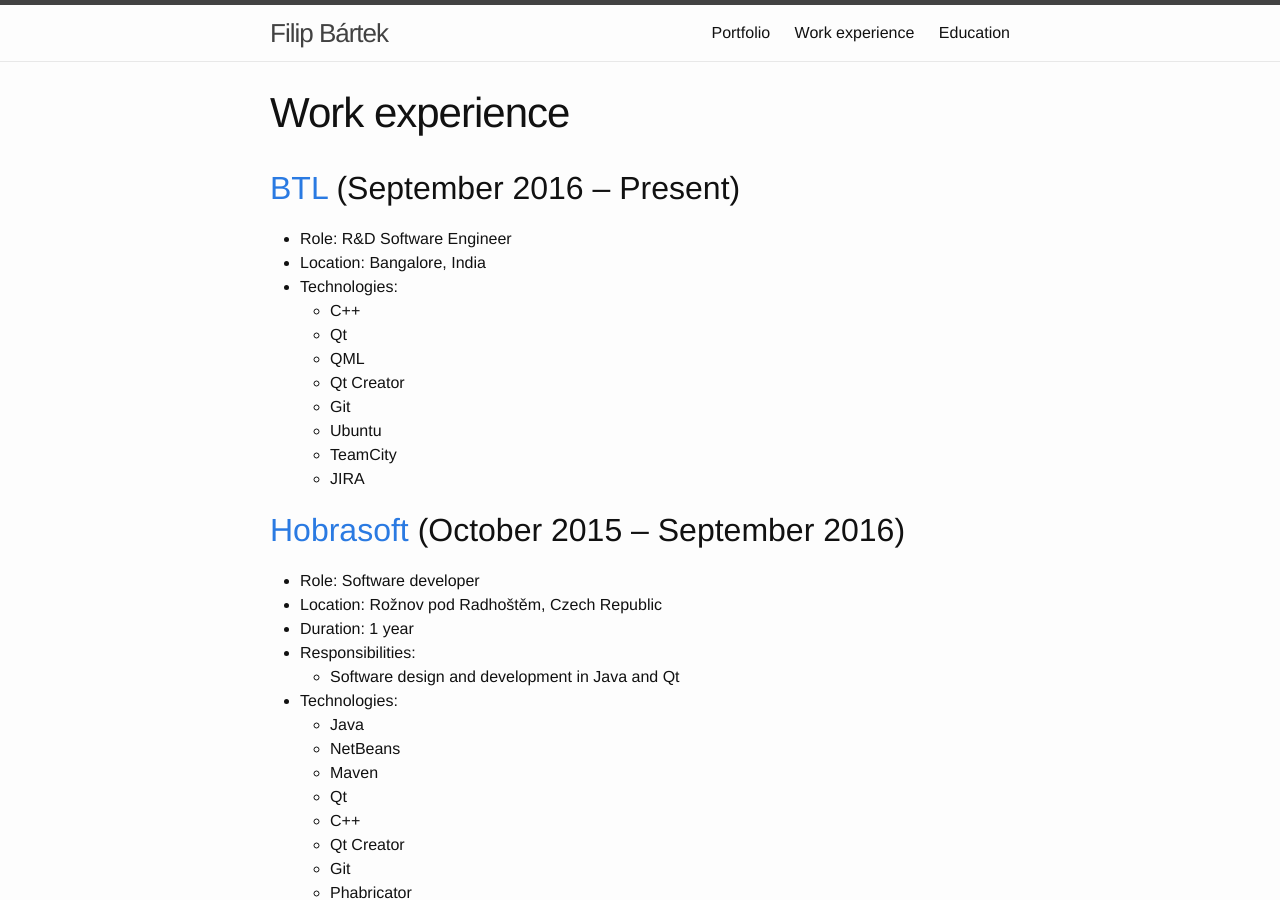
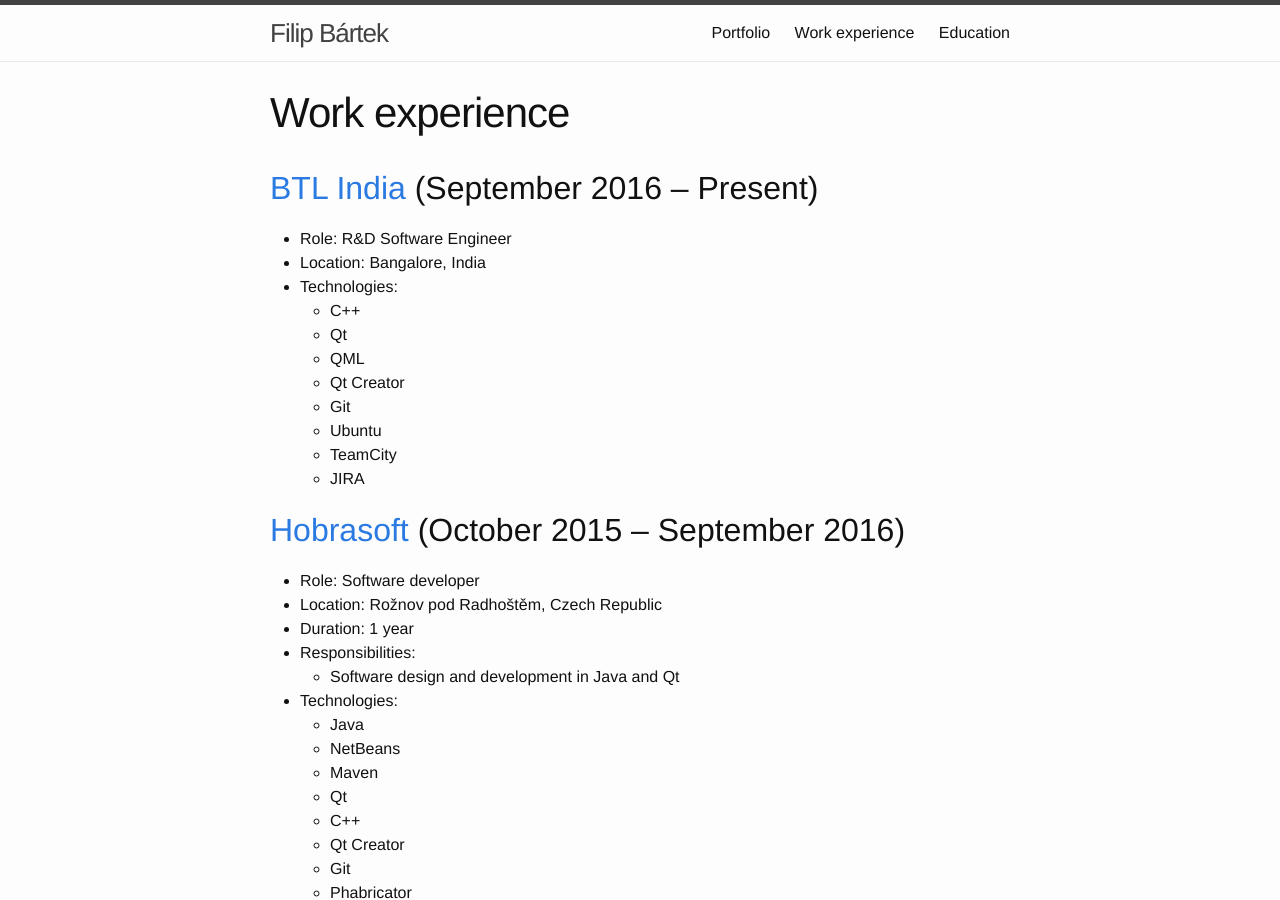
Before and after one commit to filipbartek/filipbartek.github.io, a Jekyll site: the page built from 1-work-experience.md, in a window 1280 px wide and 900 px high. Built offline with Jekyll 4.4.1, drawn with Linux system fonts in a browser that asks for light colours.

Commit message:
Update the name of the company BTL India

```diff
--- a/1-work-experience.md
+++ b/1-work-experience.md
@@ -4,7 +4,7 @@
 permalink: /work-experience/
 ---
 
-# [BTL](http://www.btlnet.co.in/) (September 2016 – Present)
+# [BTL India](http://www.btlnet.co.in/) (September 2016 – Present)
 
 * Role: R&D Software Engineer
 * Location: Bangalore, India
```
